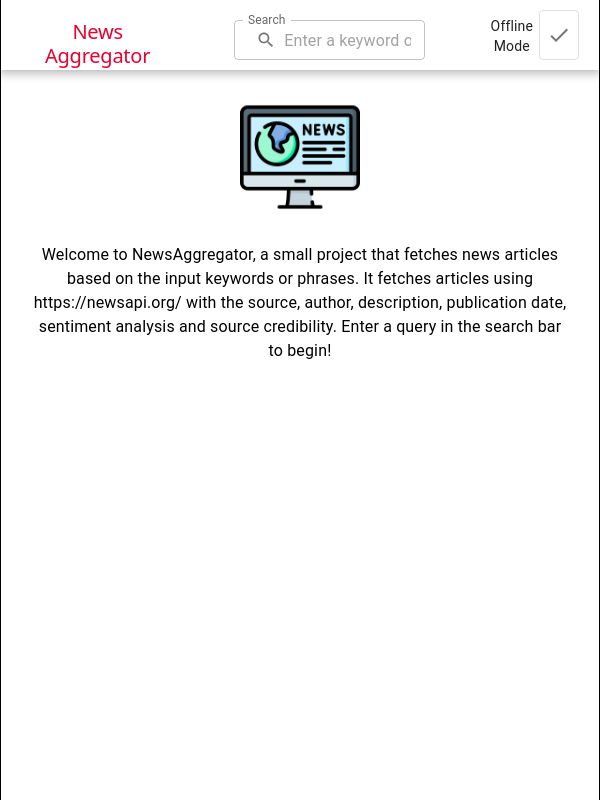
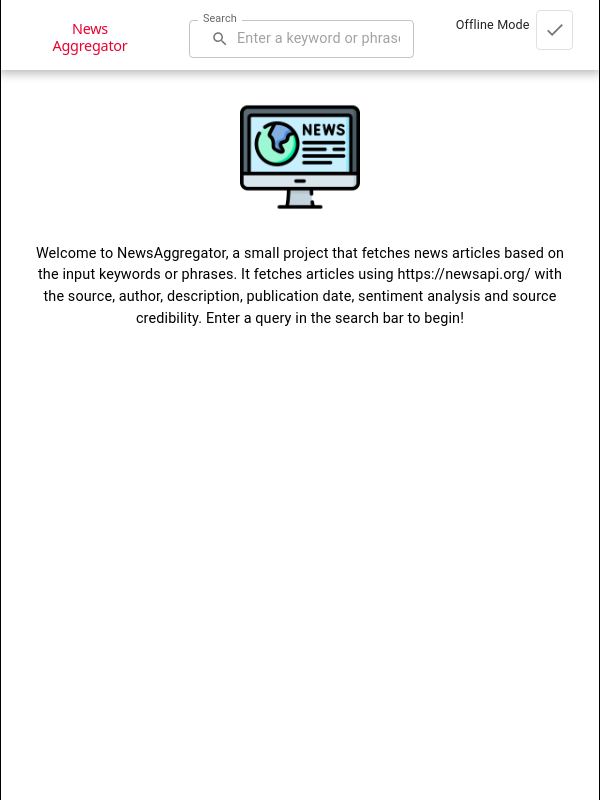
Before and after one commit to Darkstar108/news-aggregator, a React (Vite) app in the folder news-aggregator-app/: page / in a window 600 px wide. Built offline with nearby package versions, Linux system fonts and the light colour scheme.

Commit message:
Responsive title and search

```diff
--- a/news-aggregator-app/src/App.css
+++ b/news-aggregator-app/src/App.css
@@ -17,32 +17,55 @@ html, body {
   padding-top: 10px;
 }
 
+@media (max-width: 600px) {
+  .title-search {
+    padding: 10px 10px;
+  }
+  .title {
+    padding: 0 2vw;
+  }
+}
+
+@media (min-width: 600px) {
+  .title-search {
+    padding: 10px 20px;
+  }
+  .title {
+    padding: 0 4vw;
+  }
+}
+
 .title-search {
   display: flex;
-  padding: 10px 20px;
   height: 50px;
 }
 
 .title {
   width: 20%;
-  padding: 0 4vw;
 }
 
 .search-bar {
   margin: 10px 0px;
-  width: 60%;
-  padding: 0 10vw
+  width: 50%;
+  padding: 0 5vw
 }
 
 .offline-mode-toggle {
   display: flex;
-  width: 20%;
+  width: 30%;
+  justify-content: center;
 }
 
 .filter-sort {
   display: flex;
   justify-content: space-between;
   padding: 10px 10vw;
+  @media (max-width: 900px) {
+    padding: 10px 5vw;
+  }
+  @media (max-width: 600px) {
+    padding: 10px 5px;
+  }
 }
 
 .filter-source {
--- a/news-aggregator-app/src/components/HeaderBar.tsx
+++ b/news-aggregator-app/src/components/HeaderBar.tsx
@@ -63,7 +63,10 @@ export default function HeaderBar({
         <div className="offline-mode-toggle">
           <Typography
             variant="body2"
-            sx={{ color: "text.primary", padding: "1vw 1vw" }}
+            sx={{
+              color: "text.primary",
+              padding: "1vw 1vw",
+            }}
           >
             Offline Mode
           </Typography>
@@ -83,6 +86,14 @@ export default function HeaderBar({
               "&.Mui-selected:hover": {
                 backgroundColor: "rgba(233,1,48,0.5)",
               },
+              maxWidth: "50px",
+              width: {
+                md: "8vw",
+              },
+              height: {
+                xs: "40px",
+                md: "50px",
+              },
             }}
           >
             <CheckIcon />
--- a/news-aggregator-app/src/index.css
+++ b/news-aggregator-app/src/index.css
@@ -25,7 +25,10 @@
   -moz-osx-font-smoothing: grayscale;
 
   @media (max-width: 1024px) {
-    font-size: 16px;
+    font-size: 1rem;
+  }
+  @media (max-width: 600px) {
+    font-size: 0.9rem;
   }
 }
 
@@ -61,12 +64,12 @@ h1 {
   }
 }
 h2 {
-  font-size: 24px;
+  font-size: 1.5rem;
   line-height: 118%;
   letter-spacing: -0.24px;
   margin: 0 0 8px;
   @media (max-width: 1024px) {
-    font-size: 20px;
+    font-size: 1rem;
   }
 }
 p {
```
